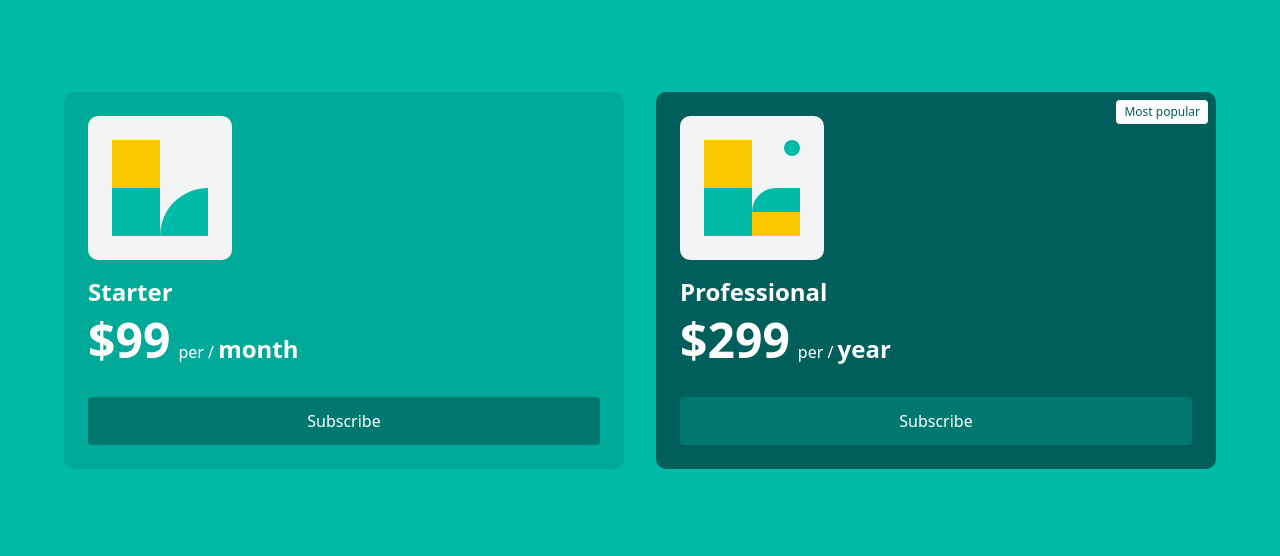
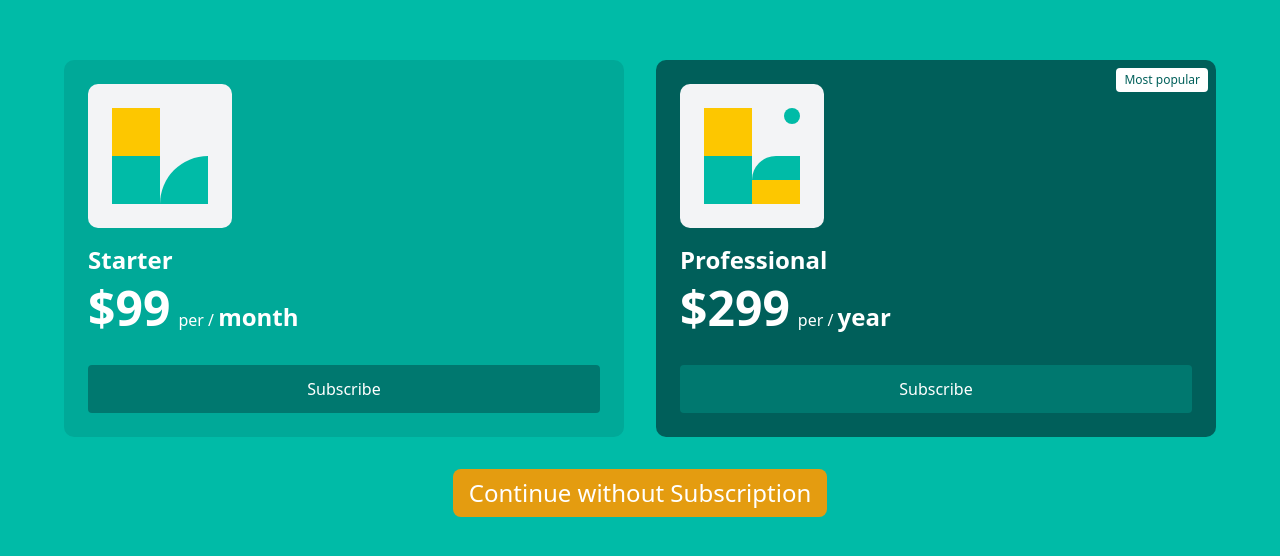
Before and after one commit to backbencherstudio/jam1221-front-end, a Next.js app: page /subscription in a window 1280 px wide. Shown: the part 120-676 px from the top of the page. Built offline with nearby package versions, Linux system fonts and the light colour scheme; no server answers; sample sign-in values are in the browser's storage.

Commit message:
everything is okay

```diff
--- a/app/subscription/page.tsx
+++ b/app/subscription/page.tsx
@@ -3,6 +3,7 @@
 import React, { useEffect, useState } from 'react';
 import type { NextPage } from 'next';
 import { useRouter } from 'next/navigation';
+import Link from 'next/link';
 
 interface PricingTierProps {
   title: string;
@@ -167,7 +168,8 @@ const PricingPage: NextPage = () => {
   }
 
   return (
-    <div className="min-h-screen bg-teal-500 flex items-center justify-center p-4">
+    <div className="min-h-screen flex flex-col justify-center items-center bg-teal-500 ">
+      <div className='flex w-full justify-center p-4'>
       <div className="w-full max-w-6xl flex flex-col md:flex-row gap-8 justify-center">
        <div className='w-full'>
        <PricingTier
@@ -194,6 +196,14 @@ const PricingPage: NextPage = () => {
           </div>
         </div>
       </div>
+      </div>
+        <div>
+          <button className='px-4 rounded-md md:text-2xl text-lg scale-100 hover:scale-105 duration-200 font-medium text-white py-2 mt-4 bg-amber-500/90 block'>
+            <Link href="/">
+                Continue without Subscription
+            </Link>
+          </button>
+        </div>
     </div>
   );
 };
```
